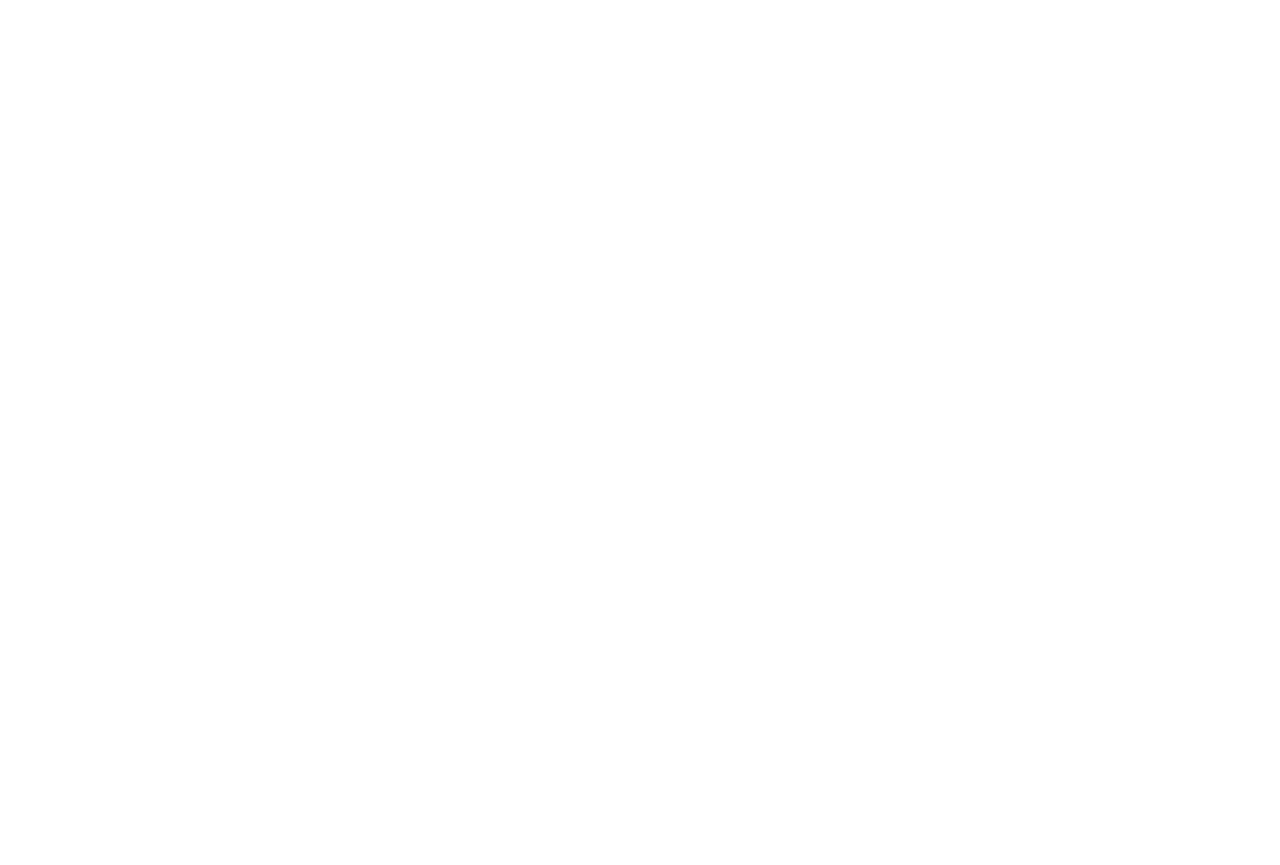
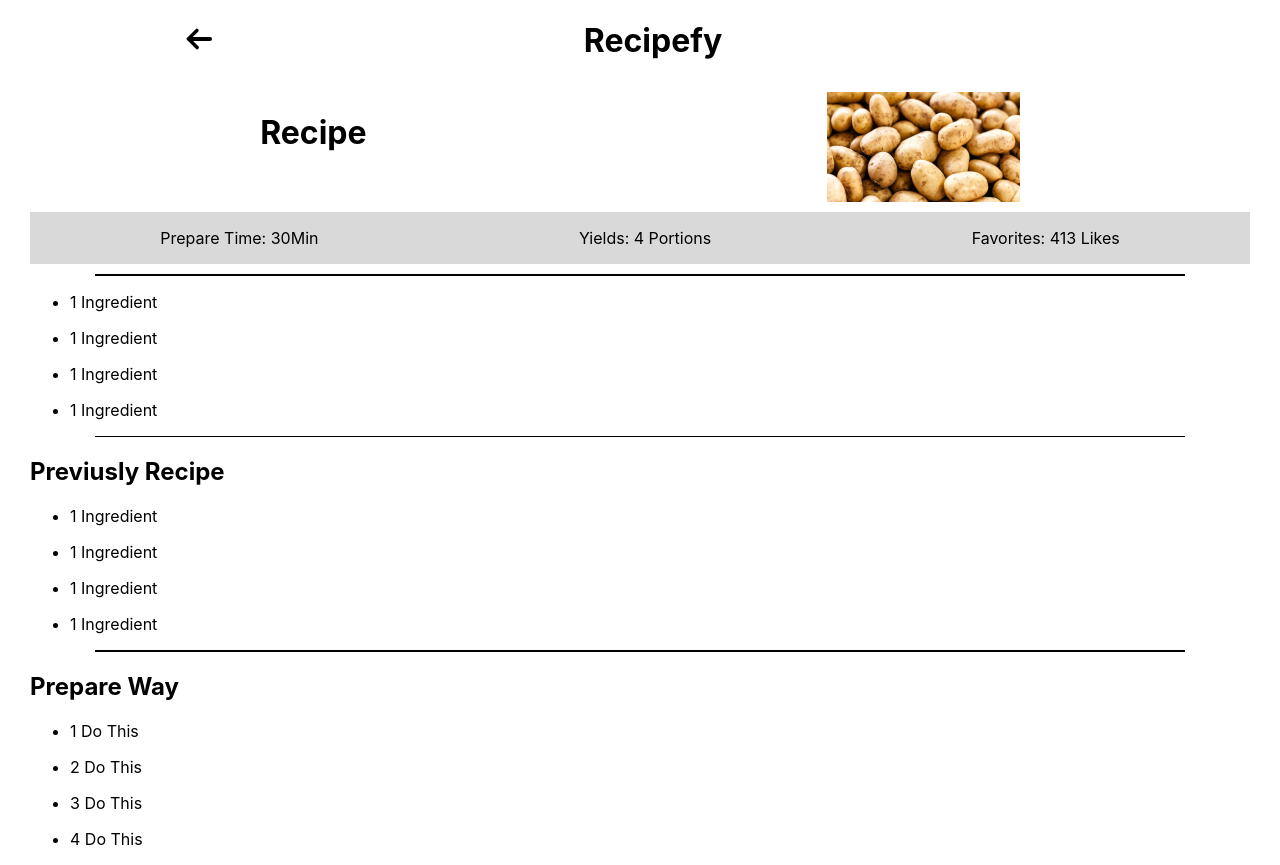
Before and after one commit to nandowastaken/recipefy-js, a React (Create React App) app: page /recipe in a window 1280 px wide. Before the commit this address had no page. Before the commit the page ends 800 px from the top, so only its background shows below. Built offline with nearby package versions, Linux system fonts and the light colour scheme; the HTML template or start-up script is replaced by a standard one.

Commit message:
tela de receitas parcialmente finalizada

```diff
--- a/src/App.js
+++ b/src/App.js
@@ -9,6 +9,7 @@
 import Profile from './screens/Profile';
 import NutritionalFacts from './screens/NutritionalFacts';
 import Premium from './screens/Premium';
+import Recipe from './screens/Recipe';
 
 function App() {
   return (
@@ -21,6 +22,7 @@
           <Route path="/menu" element={<Menu/>}/>
           <Route path='/nutritional_facts' element={<NutritionalFacts/>}/>
           <Route path='/premium' element={<Premium/>}/>
+          <Route path='/recipe' element={<Recipe/>}/>
 
           <Route path="/forgotPassword" element={<ForgotPassword/>}/>
         </Routes>
--- /dev/null
+++ b/src/components/Infos.jsx
@@ -0,0 +1,23 @@
+import React, { Component } from 'react';
+import { Link } from 'react-router-dom';
+
+var styles = {
+    text: {
+        display: 'flex',
+        alignItems: 'center',
+        justifyContent: 'space-around',
+    }
+}
+
+class Infos extends Component {
+    state = {  }
+    render() {
+        return (
+            <div className='text' style={styles.text}>
+                <p>{this.props.text}</p>
+            </div>
+        );
+    }
+}
+
+export default Infos;
--- /dev/null
+++ b/src/components/Tags.jsx
@@ -0,0 +1,23 @@
+import React, { Component } from 'react';
+import { Link } from 'react-router-dom';
+
+var styles = {
+    text: {
+        display: 'flex',
+        alignItems: 'center',
+        justifyContent: 'space-around',
+    }
+}
+
+class Tags extends Component {
+    state = {  }
+    render() {
+        return (
+            <div className='text' style={styles.text}>
+                <p>{this.props.text}</p>
+            </div>
+        );
+    }
+}
+
+export default Tags;
--- a/src/screens/Recipe.jsx
+++ b/src/screens/Recipe.jsx
@@ -1,7 +1,29 @@
 import React, { Component } from 'react';
+import HeaderBack from '../components/HeaderBack';
+import Tags from '../components/Tags';
+import Infos from '../components/Infos';
+import PremiumList from '../components/PremiumList';
+import potato from '../assets/imgs/potato.jpg'
+import { Link } from 'react-router-dom';
 
 var styles = {
-
+    tags: {
+        display: 'flex',
+        flexDirection: 'rows',
+        justifyContent: 'space-around',
+        margin: '10px 30px',
+    },
+    Info: {
+        display: 'flex',
+        flexDirection: 'rows',
+        justifyContent: 'space-around',
+        margin: '10px 30px',
+        backgroundColor: '#D9D9D9',
+        textAlign: 'center',
+    },
+    lists: {
+        marginLeft: '30px',
+    }
 }
 
 class Recipe extends Component{
@@ -9,10 +31,42 @@
     render(){
         return(
             <div>
-
+                <HeaderBack/>
+                <div className='Tags' style={styles.tags}>
+                    <h1>Recipe</h1>
+                    <img src={potato} style={ styles.profilePicture }></img>
+                </div>
+                <div style={styles.Info}>
+                    <Infos text='Prepare Time: 30Min'></Infos>
+                    <Infos text='Yields: 4 Portions'></Infos>
+                    <Infos text='Favorites: 413 Likes'></Infos>
+                </div>
+                <hr size='2' width='85%' color='black'></hr>
+                <div style={styles.lists}>
+                    <PremiumList text='1 Ingredient'></PremiumList>
+                    <PremiumList text='1 Ingredient'></PremiumList>
+                    <PremiumList text='1 Ingredient'></PremiumList>
+                    <PremiumList text='1 Ingredient'></PremiumList>
+                </div>
+                <hr size='1' width='85%' color='black'></hr>
+                <div style={styles.lists}>
+                    <h2>Previusly Recipe</h2>
+                    <PremiumList text='1 Ingredient'></PremiumList>
+                    <PremiumList text='1 Ingredient'></PremiumList>
+                    <PremiumList text='1 Ingredient'></PremiumList>
+                    <PremiumList text='1 Ingredient'></PremiumList>
+                </div>
+                <hr size='2' width='85%' color='black'></hr>
+                <div style={styles.lists}>
+                    <h2>Prepare Way</h2>
+                    <PremiumList text='1 Do This'></PremiumList>
+                    <PremiumList text='2 Do This'></PremiumList>
+                    <PremiumList text='3 Do This'></PremiumList>
+                    <PremiumList text='4 Do This'></PremiumList>
+                </div>
             </div>
         );
     }
 }
 
-export default Premium;
+export default Recipe;
```
Also changed, not shown: src/assets/imgs/potato.jpg (added).
